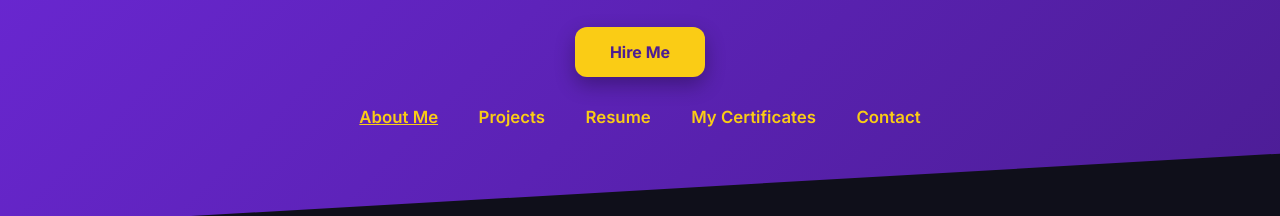
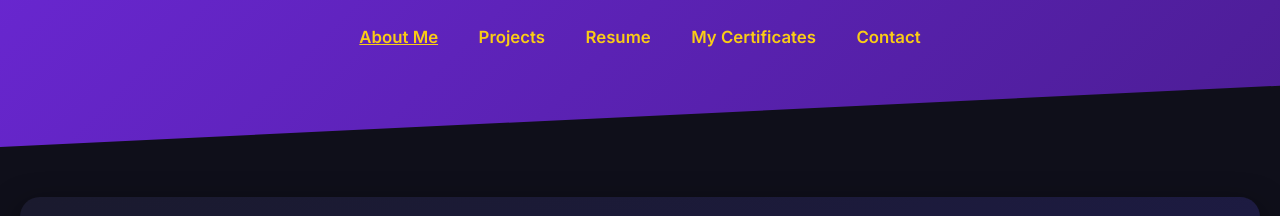
Before and after one commit to magubanebanele1234-create/Banele-s-Portfolio, a plain HTML site: page index.html in a window 1280 px wide. Shown: the part 262-478 px from the top of the page. Drawn offline with Linux system fonts and the light colour scheme.

Commit message:
Update index.html

```diff
--- a/index.html
+++ b/index.html
@@ -125,7 +125,6 @@
   <header>
     <h1>Banele Magubane</h1>
     <p>Tech Professional | Systems Support | Aspiring AI & Machine Learning Practitioner</p>
-    <a href="#contact" class="cta">Hire Me</a>
     <nav>
       <a onclick="showSection('about')">About Me</a>
       <a onclick="showSection('projects')">Projects</a>
```
